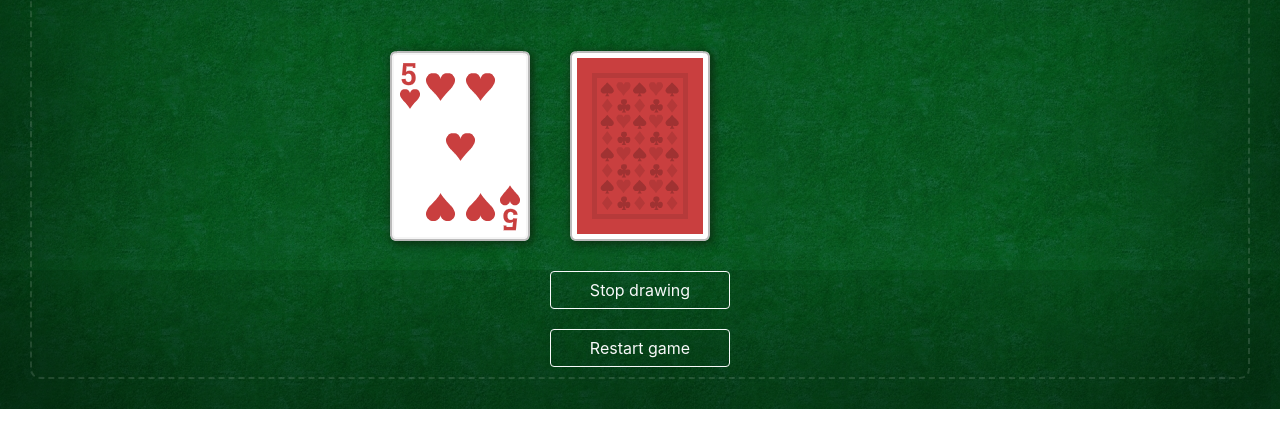
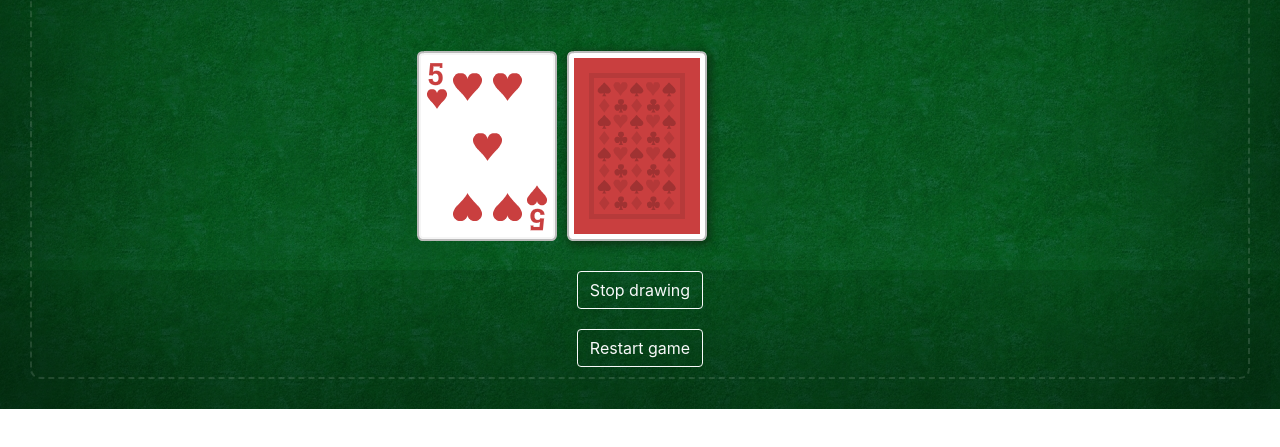
Before and after one commit to RenV123/js-blackjack-card-game, a plain HTML site: page index.html in a window 1280 px wide. Both pictures are taken after a click on the element 640 px from the left and 385 px from the top of the page. Shown: the part 239-686 px from the top of the page. Drawn offline with nearby package versions, Linux system fonts and the light colour scheme.

Commit message:
Add stacking cards feature.

```diff
--- a/css/style.css
+++ b/css/style.css
@@ -27,6 +27,11 @@ h2 {
 .card-image {
   box-shadow: 2px 2px 10px 1px var(--game-card-shadow-color);
   border-radius: 5px;
+}
+
+.card-body {
+  width: 150px;
+  height: 230px;
 }
 
 .deck .card-body .card-image:hover {
--- a/index.html
+++ b/index.html
@@ -36,10 +36,7 @@
                     <h2 id="game-title">Draw a card</h2>
                     <div class="game-container-cards">
                         <div id="player-cards">
-                            <div class="card-body">
-                                <img class="card-image" id="player-drawn-card-image"
-                                    src="./Assets/Cards/cardBack_red4.png" alt="card back" style="visibility: hidden">
-                            </div>
+                            <div class="card-body" id="player-cards-container"></div>
                         </div>
                         <div class="deck" id="deck-cards">
                             <div class="card-body">
@@ -47,10 +44,7 @@
                             </div>
                         </div>
                         <div id="computer-cards">
-                            <div class="card-body">
-                                <img class="card-image" id="computer-drawn-card-image"
-                                    src="./Assets/Cards/cardBack_red4.png" alt="card back" style="visibility: hidden">
-                            </div>
+                            <div class="card-body" id="computer-cards-container"></div>
                         </div>
                     </div>
                     <button type="button" class="btn btn-outline-light" id="stop-button">
--- a/script.js
+++ b/script.js
@@ -6,6 +6,7 @@
   let playerScore = 0;
   let computerScore = 0;
   let isGameOver = false;
+  const cardStackingOffset = 35;
 
   const buildCardDeck = () => {
     let suits = ['Clubs', 'Spades', 'Diamonds', 'Hearts'];
@@ -44,27 +45,25 @@
   };
 
   const redrawGame = () => {
-    let playerCardImg = document.getElementById('player-drawn-card-image');
+    let playerCardsContainer = document.getElementById(
+      'player-cards-container'
+    );
     let computerCardImg = document.getElementById('computer-drawn-card-image');
     let titleElement = document.getElementById('game-title');
     let computerScoreElement = document.getElementById('computer-score');
     let playerScoreElement = document.getElementById('player-score');
 
-    if (playerCardImg) {
-      playerCardImg.src = './Assets/Cards/cardBack_red4.png';
-
-      //Make it accessible always update the alt tag
-      playerCardImg.alt = 'card back';
-      playerCardImg.style.visibility = 'hidden';
+    while (playerCardsContainer.firstChild) {
+      playerCardsContainer.removeChild(playerCardsContainer.lastChild);
     }
 
-    if (computerCardImg) {
+    /*if (computerCardImg) {
       playerCardImg.src = './Assets/Cards/cardBack_red4.png';
 
       //Make it accessible always update the alt tag
       computerCardImg.alt = 'card back';
       computerCardImg.style.visibility = 'hidden';
-    }
+    }*/
 
     titleElement.innerHTML = 'Draw a card.';
     computerScoreElement.innerHTML = computerScore;
@@ -89,18 +88,47 @@
     return randomCard;
   };
 
-  const AddPlayerCard = (card) => {
+  const calculateCardPosition = (cardContainer, offset) => {
+    var bounds = {};
+
+    if (cardContainer) {
+      bounds = { ...cardContainer.getBoundingClientRect() };
+      /* Calculate card position*/
+      if (cardContainer.lastChild) {
+        bounds.top =
+          cardContainer.lastChild.getBoundingClientRect().top + offset;
+      }
+    }
+
+    return bounds;
+  };
+
+  const createCardElement = (card, bounds) => {
+    let cardImg = document.createElement('img');
+    cardImg.src = card.url;
+
+    //Make it accessible always update the alt tag
+    cardImg.alt = `${card.name} of ${card.suit}`;
+    cardImg.style.position = 'absolute';
+    cardImg.style.left = `${bounds.left}px`;
+    cardImg.style.top = `${bounds.top}px`;
+
+    return cardImg;
+  };
+
+  const addPlayerCard = (card) => {
     userPickedCards.push(card);
 
-    let lastDrawnCardImg = document.getElementById('player-drawn-card-image');
+    let playerCardsContainer = document.getElementById(
+      'player-cards-container'
+    );
+    let bounds = calculateCardPosition(
+      playerCardsContainer,
+      cardStackingOffset
+    );
 
-    if (lastDrawnCardImg) {
-      lastDrawnCardImg.src = card.url;
-
-      //Make it accessible always update the alt tag
-      lastDrawnCardImg.alt = `${card.name} of ${card.suit}`;
-      lastDrawnCardImg.style.visibility = 'visible';
-    }
+    let playerCardImg = createCardElement(card, bounds);
+    playerCardsContainer.appendChild(playerCardImg);
 
     playerScore += card.score;
 
@@ -108,17 +136,18 @@
     playerScoreElement.innerHTML = playerScore;
   };
 
-  const AddComputerCard = (card) => {
+  const addComputerCard = (card) => {
     computerPickedCards.push(card);
-    let lastDrawnCardImg = document.getElementById('computer-drawn-card-image');
 
-    if (lastDrawnCardImg) {
-      lastDrawnCardImg.src = card.url;
-
-      //Make it accessible always update the alt tag
-      lastDrawnCardImg.alt = `${card.name} of ${card.suit}`;
-      lastDrawnCardImg.style.visibility = 'visible';
-    }
+    let computerCardsContainer = document.getElementById(
+      'computer-cards-container'
+    );
+    let bounds = calculateCardPosition(
+      computerCardsContainer,
+      cardStackingOffset
+    );
+    let computerCardImg = createCardElement(card, bounds);
+    computerCardsContainer.appendChild(computerCardImg);
 
     computerScore += card.score;
 
@@ -147,7 +176,7 @@
       var drawCardInterval = null;
       drawCardInterval = setInterval(() => {
         let computerCard = drawACard();
-        AddComputerCard(computerCard);
+        addComputerCard(computerCard);
         checkScores(true);
         if (isGameOver) {
           clearInterval(drawCardInterval);
@@ -161,7 +190,7 @@
       //draw a card
       if (cardsPool.length >= 2) {
         let playerCard = drawACard();
-        AddPlayerCard(playerCard);
+        addPlayerCard(playerCard);
         checkScores(false);
       }
     }
```
